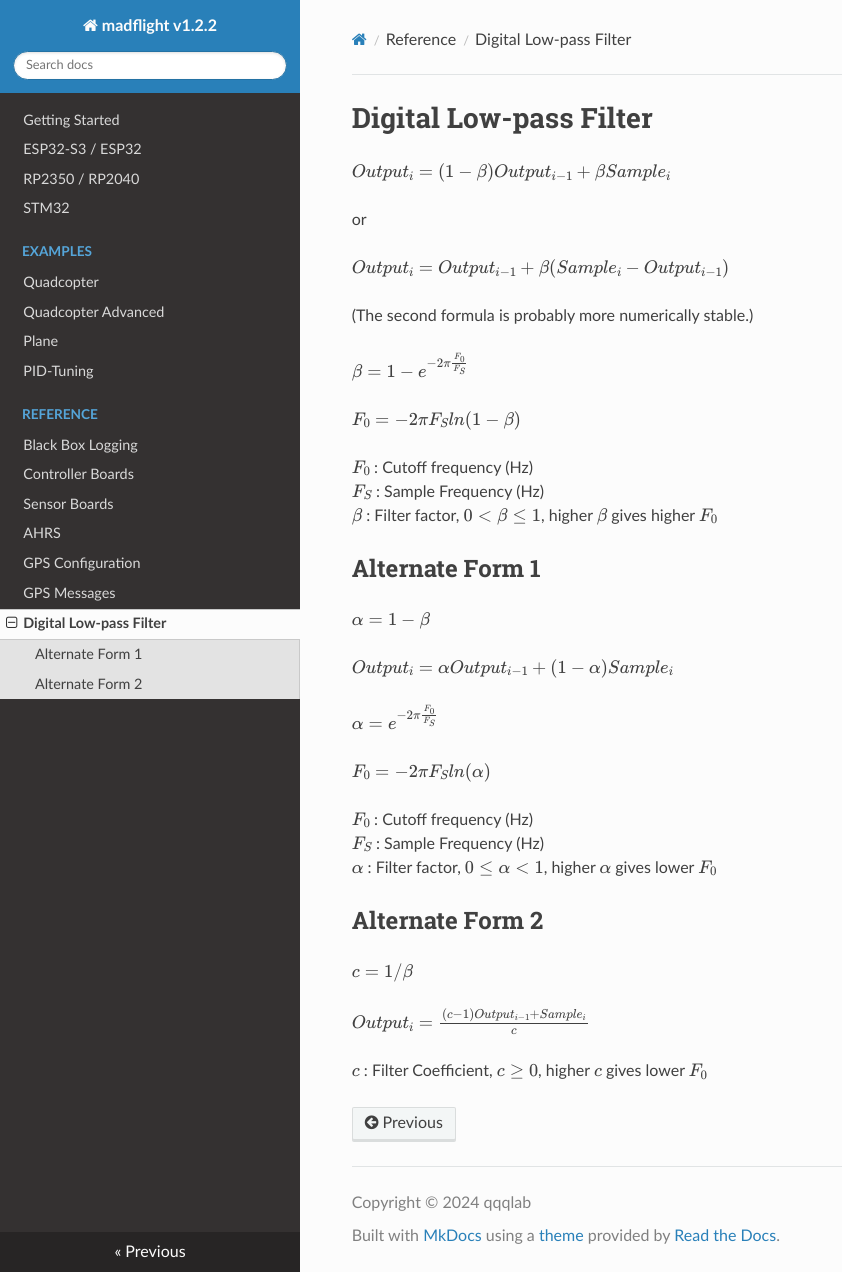
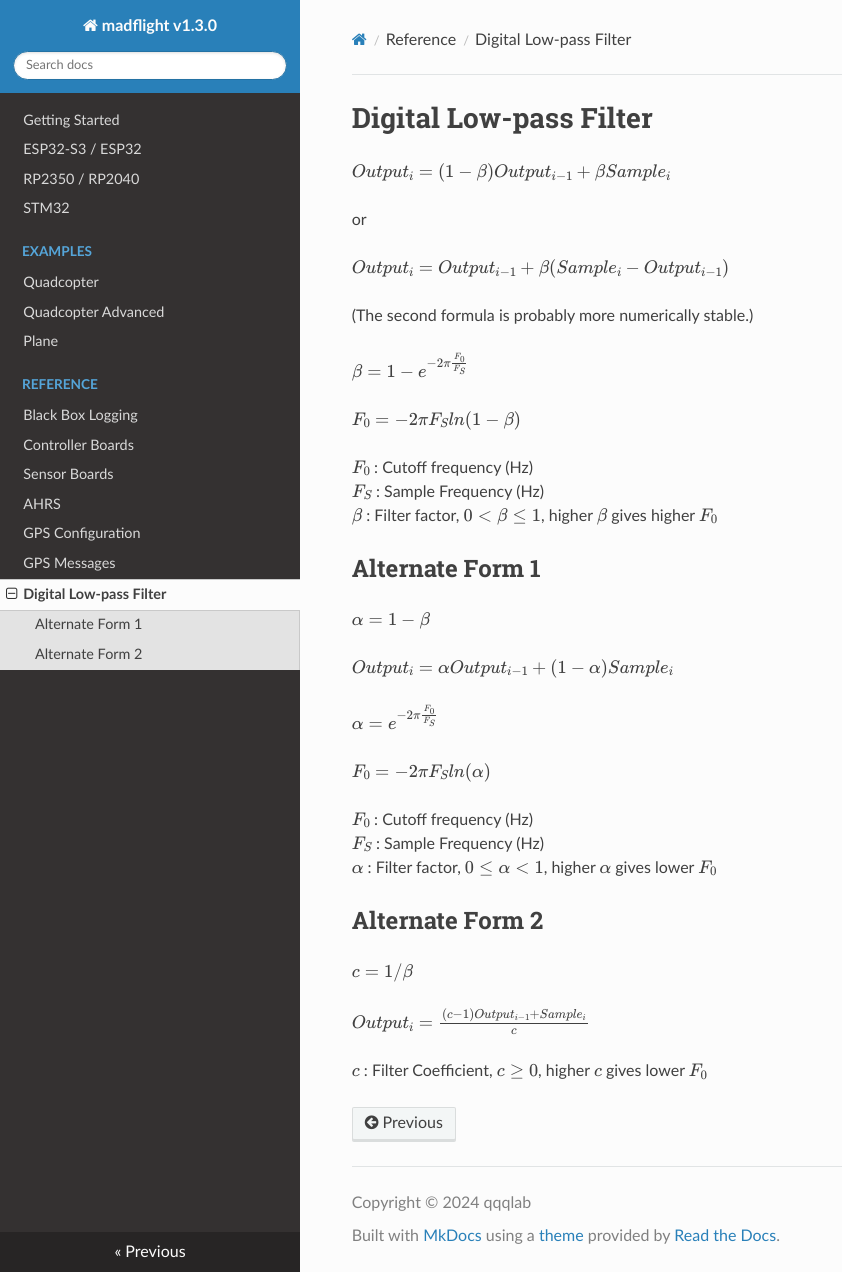
Before and after one commit to qqqlab/madflight-docs, an MkDocs documentation site: the page built from docs/Digital-Low-pass-Filter.md, in a window 1280 px wide and 1272 px high. Shown: the whole window, without its empty margins (0-842 px from the left). Built offline with MkDocs 1.6.1, drawn with Linux system fonts in a browser that asks for light colours; nearby versions of some CDN libraries; formulas are drawn with MathJax 3.

Commit message:
Update mkdocs.yml

```diff
--- a/mkdocs.yml
+++ b/mkdocs.yml
@@ -4,7 +4,7 @@
 #pip install mkdocs-pymdownx-material-extras
 #mkdocs build ; mkdocs serve
 
-site_name: madflight v1.2.2
+site_name: madflight v1.3.0
 
 nav:
   - Getting Started: index.md
@@ -15,7 +15,6 @@ nav:
       - Quadcopter: Example-Quadcopter.md
       - Quadcopter Advanced: Example-Quadcopter-Advanced.md
       - Plane: Example-Plane.md
-      - PID-Tuning: Example-PID-Tuning.md
   - Reference:
       - Black Box Logging: Black-Box.md
       - Controller Boards: Controller-Boards.md
```
